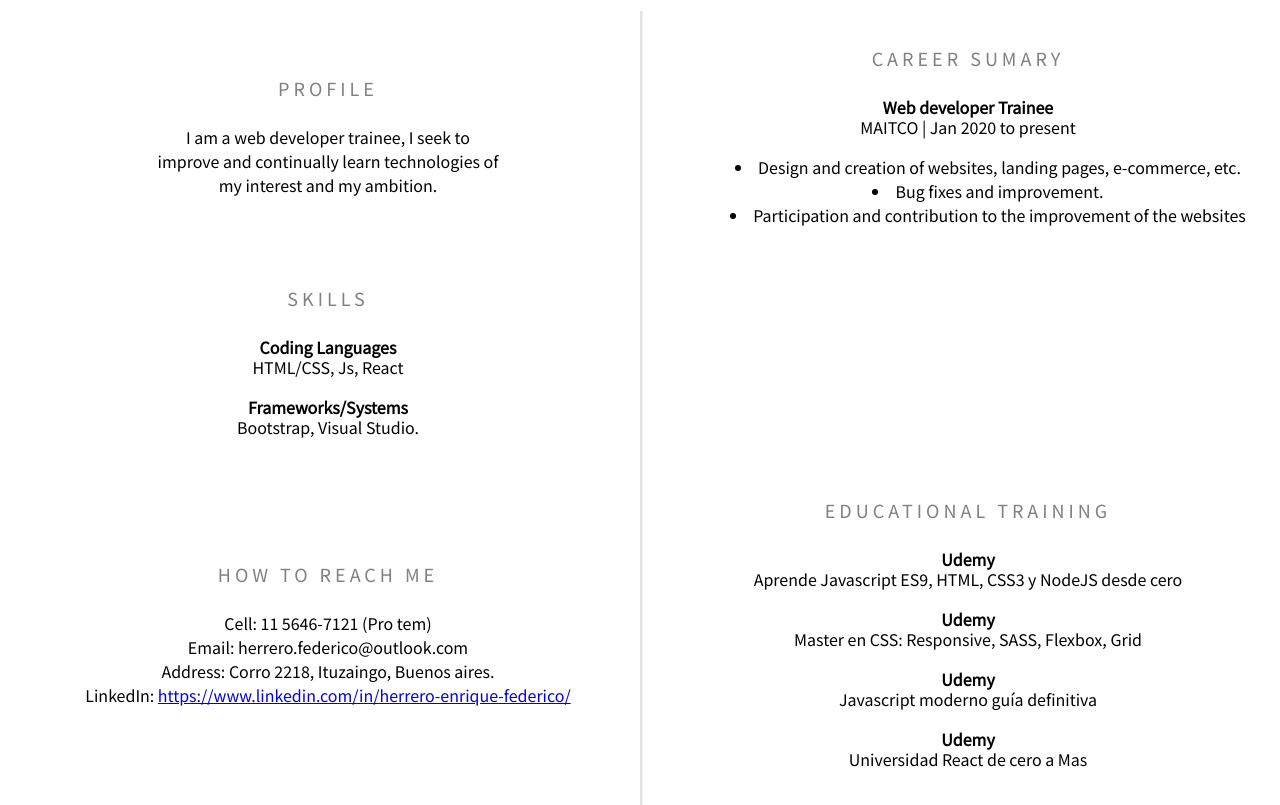
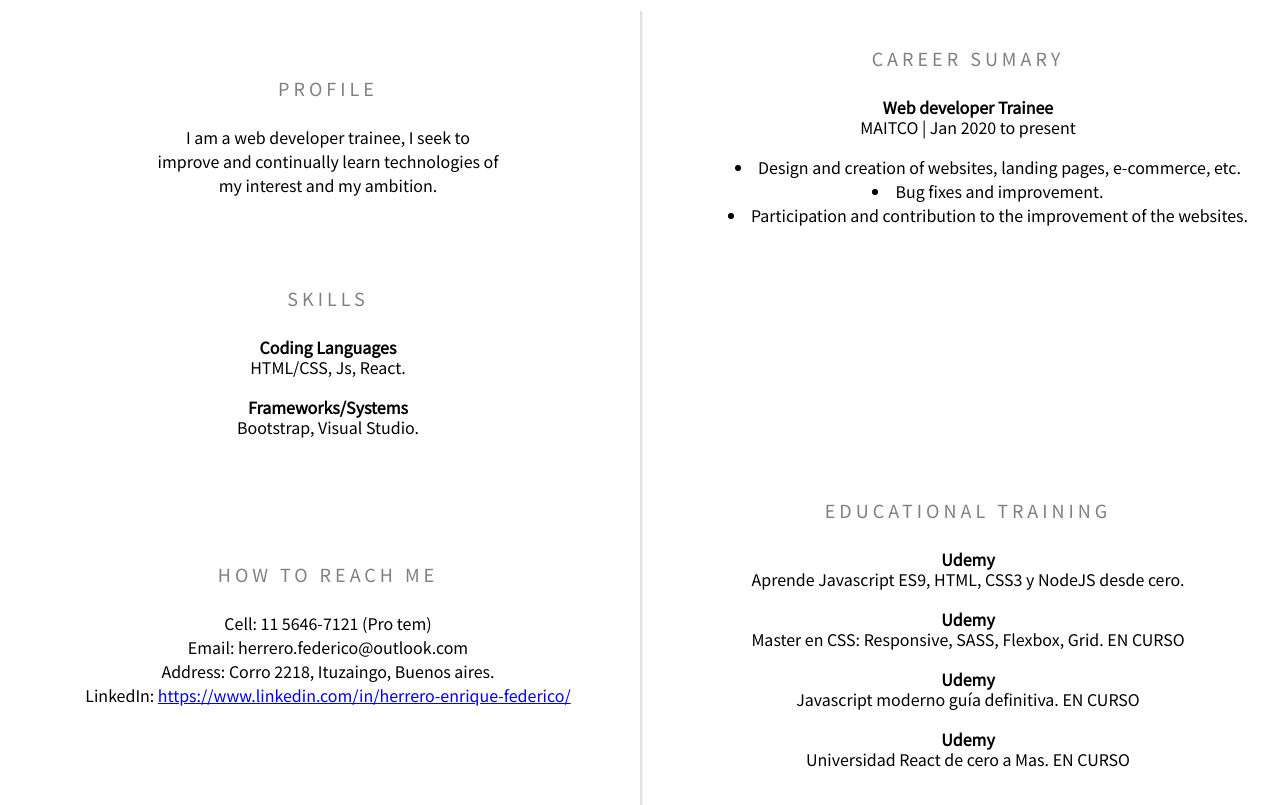
Before and after one commit to federicoh1/PaginaCV, a plain HTML site: page index.html in a window 1280 px wide. Shown: the part 501-1306 px from the top of the page. Drawn offline with Linux system fonts and the light colour scheme.

Commit message:
Update index.html

```diff
--- a/index.html
+++ b/index.html
@@ -40,14 +40,14 @@
                 pages, e-commerce, etc.</li>
             <li>Bug fixes and improvement.</li>
             <li>Participation and contribution to the
-                improvement of the websites</li>
+                improvement of the websites.</li>
         </ul>
     </section>
     <section class="Ski">
         <br/>
         <h4 class="info-menu">SKILLS</h4>
         <p class="text bolt">Coding Languages</p>
-        <p class="text">HTML/CSS, Js, React</p>
+        <p class="text">HTML/CSS, Js, React.</p>
         <p class="text bolt">Frameworks/Systems</p>
         <p class="text">Bootstrap, Visual Studio.</p>
     </section>
@@ -66,13 +66,13 @@
         <h4 class="info-menu">EDUCATIONAL TRAINING</h4>
         <p class="text bolt">Udemy</p>
         <p class="text">Aprende Javascript ES9, HTML, CSS3 y NodeJS
-            desde cero</p>
+            desde cero.</p>
         <p class="text bolt">Udemy</p>
-        <p class="text">Master en CSS: Responsive, SASS, Flexbox, Grid</p>
+        <p class="text">Master en CSS: Responsive, SASS, Flexbox, Grid. EN CURSO</p>
         <p class="text bolt">Udemy</p>
-        <p class="text">Javascript moderno guía definitiva</p>
+        <p class="text">Javascript moderno guía definitiva. EN CURSO</p>
         <p class="text bolt">Udemy</p>
-        <p class="text">Universidad React de cero a Mas</p>
+        <p class="text">Universidad React de cero a Mas. EN CURSO</p>
     </section>
 </div>
 </body>
```
